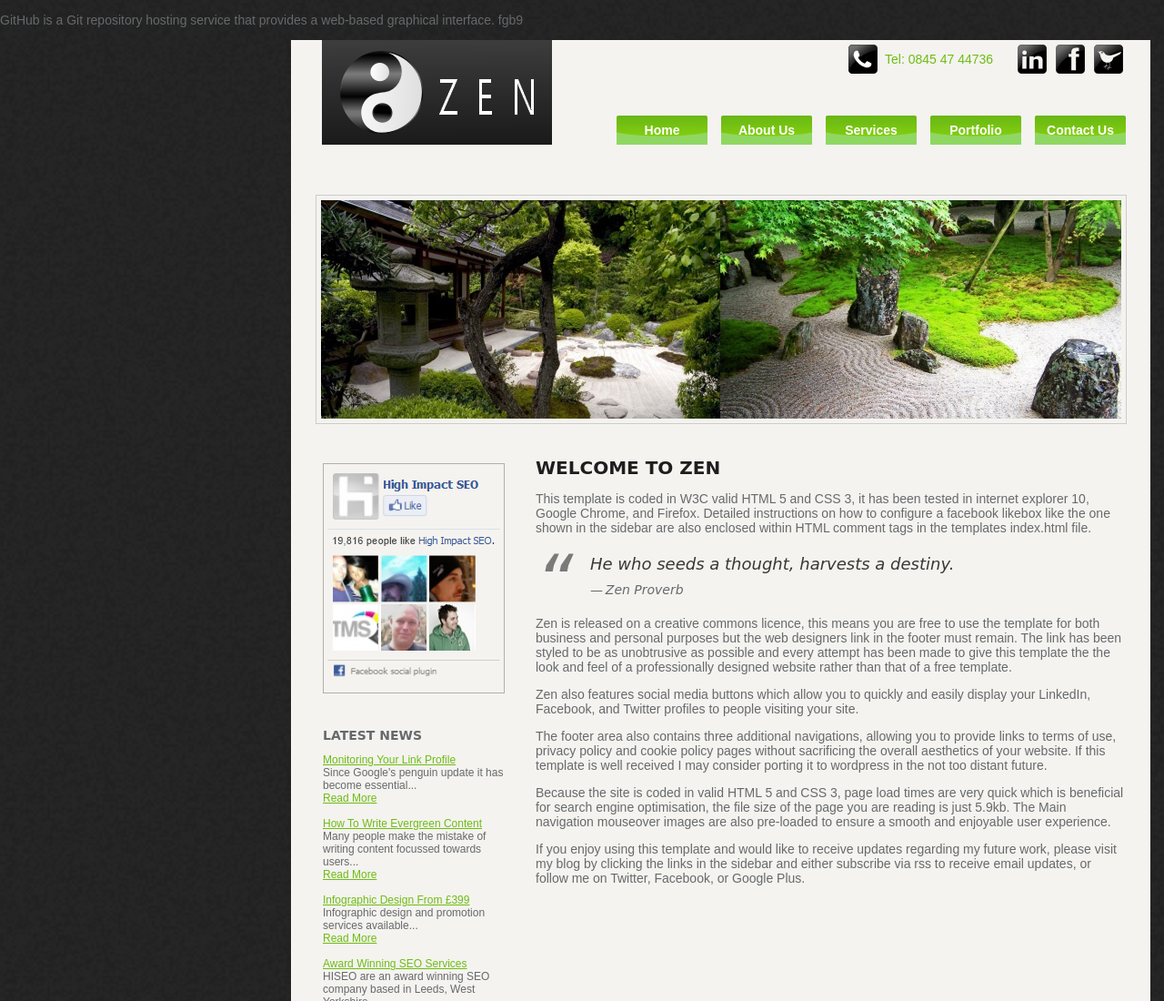
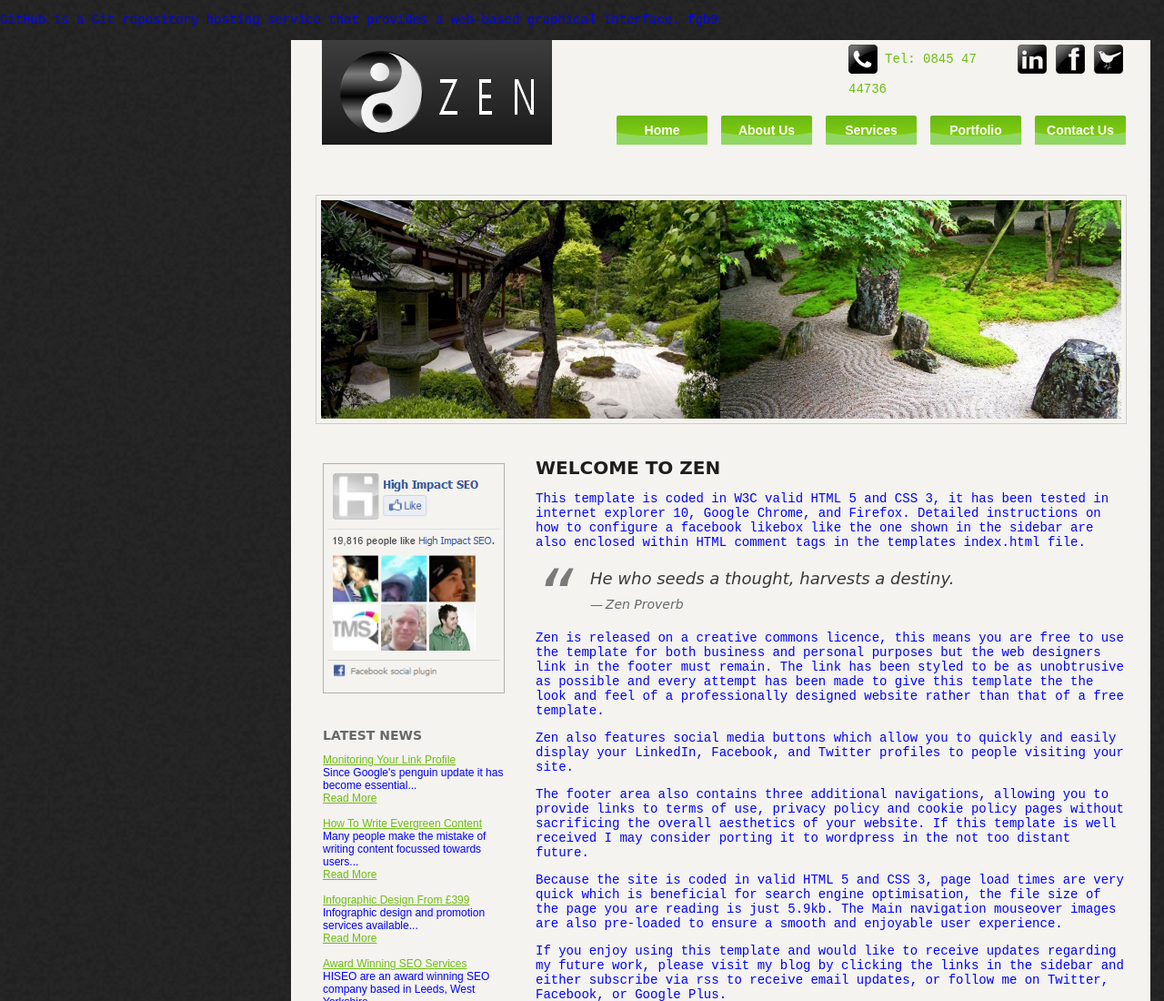
Before and after one commit to git-wirtz-9/hello-world-fgb9, a plain HTML site: page ZEN/index.html in a window 1280 px wide. Shown: the top 1100 px of the page at 91% size. Drawn offline with Linux system fonts and the light colour scheme; a web font is replaced by a local one.

Commit message:
Change body font family to courier new and color to blue fgb9

```diff
--- a/ZEN/style.css
+++ b/ZEN/style.css
@@ -5,9 +5,9 @@ html{
 }
 
 body {
-  font-family: Arial, Helvetica, sans-serif;
+  font-family: Courier New;
   font-size: 14px;
-  color:#66696C;
+  color: blue;
   padding: 0;
   margin: 0;
   width: 100%;
```
